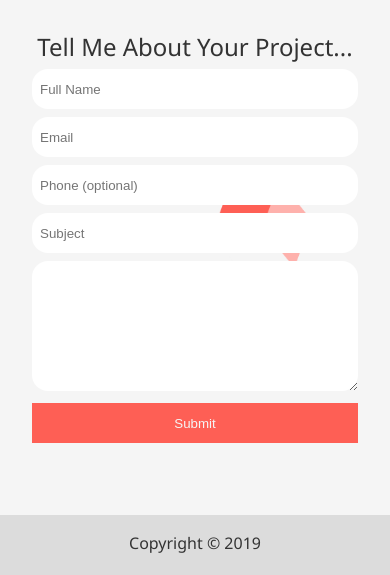
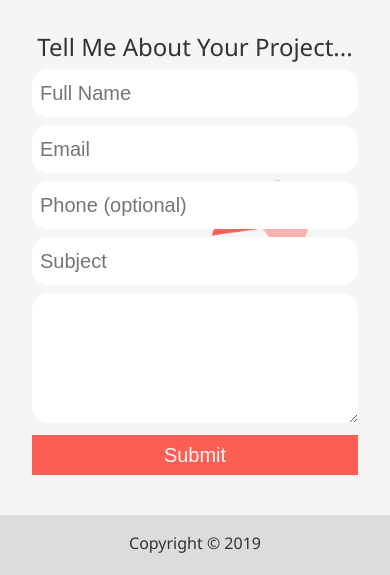
Before and after one commit to talfers/portfolio, a website: page dist/contact.html in a window 390 px wide. Shown: the part 269-844 px from the top of the page. Drawn offline with Linux system fonts and the light colour scheme.

Commit message:
form mobile styles, final

```diff
--- a/scss/_mobile.scss
+++ b/scss/_mobile.scss
@@ -181,6 +181,20 @@
   }
   .boxes {
     flex-direction: column;
+
+    div.contact-form #form {
+      width: 100%;
+
+
+      input {
+        height: 3rem;
+        font-size: 1.25rem;
+      }
+      button[type=submit] {
+        height: 2.5rem;
+        font-size: 1.25rem;
+      }
+    }
   }
 }
 
@@ -266,17 +280,4 @@
       height: 35vh;
     }
   }
-  .boxes {
-    div.contact-form #form {
-      width: 100%;
-
-
-      input {
-        height: 2.5rem;
-      }
-      button[type=submit] {
-        height: 2.5rem;
-      }
-    }
-  }
 }
```
Also changed, not shown: dist/css/main.css.
